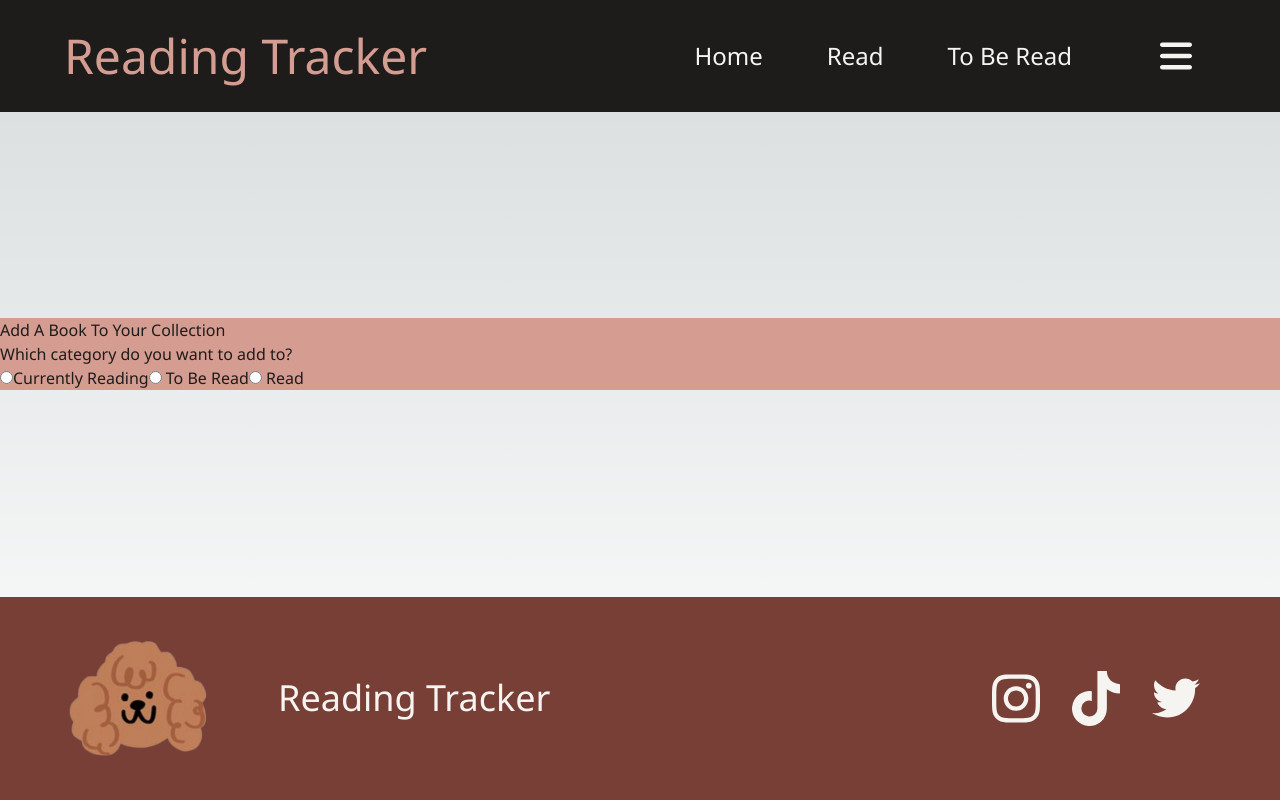
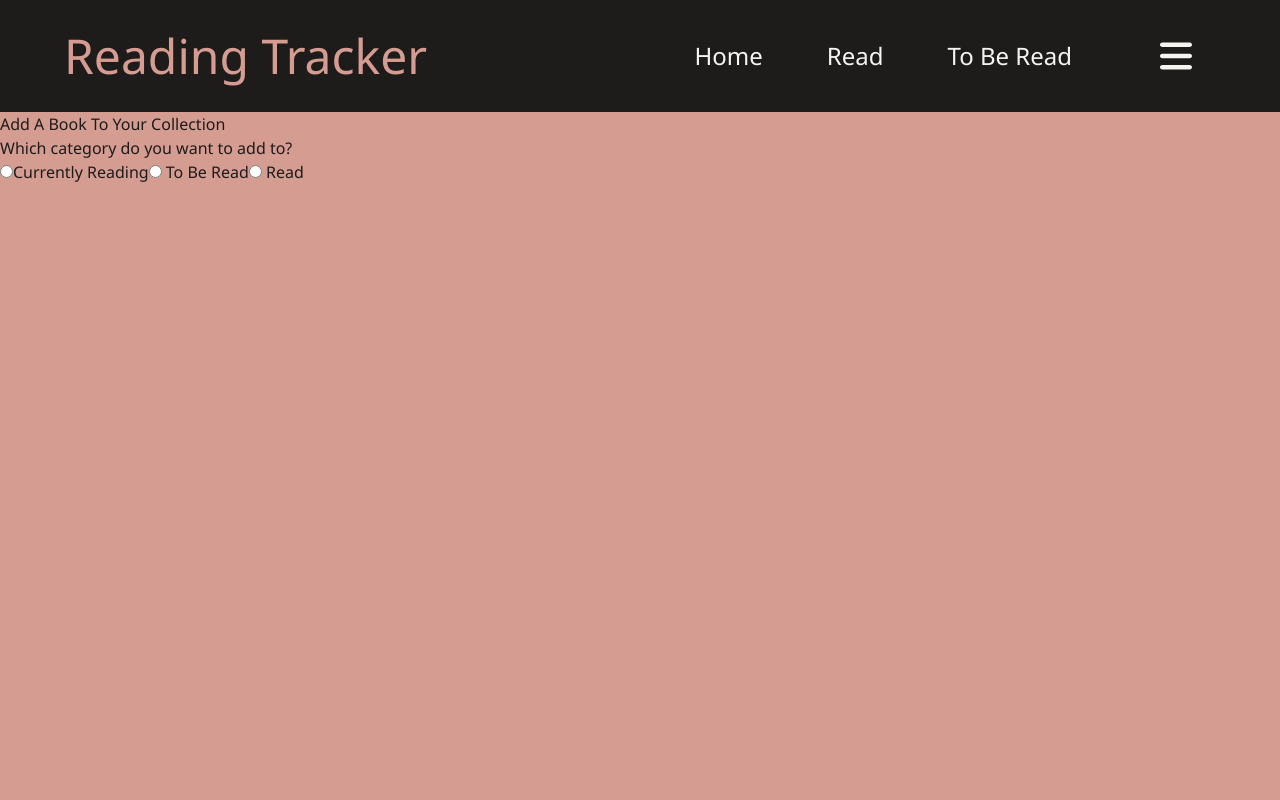
Before and after one commit to shadae-ellmers/my-reading, a Next.js app: page /add-book in a window 1280 px wide. Shown: the top 800 px of the page. Built offline with nearby package versions, Linux system fonts and the light colour scheme.

Commit message:
fix height on pages

```diff
--- a/app/add-book/page.tsx
+++ b/app/add-book/page.tsx
@@ -2,7 +2,7 @@ import { BookCategoryRadio } from '../../components/BookCategoryRadio'
 
 export default function Page() {
   return (
-    <div>
+    <div className="min-h-screen">
       <h1>Add A Book To Your Collection</h1>
       <h2>Which category do you want to add to?</h2>
       <BookCategoryRadio />
--- a/app/page.tsx
+++ b/app/page.tsx
@@ -7,7 +7,7 @@ export default async function Page() {
   const allCurrentBooks = await prisma.currentBooks.findMany()
 
   return (
-    <section>
+    <section className="min-h-screen">
       <div className="relative">
         <img
           src="studio.jpg"
--- a/app/read-books/page.tsx
+++ b/app/read-books/page.tsx
@@ -7,7 +7,7 @@ export default async function Page() {
   const allReadBooks = await prisma.readBooks.findMany()
 
   return (
-    <section>
+    <section className="min-h-screen">
       <div className="relative">
         <img
           src="studio.jpg"
--- a/app/tbr-books/page.tsx
+++ b/app/tbr-books/page.tsx
@@ -7,7 +7,7 @@ export default async function Page() {
   const allTbrBooks = await prisma.tbrBooks.findMany()
 
   return (
-    <section>
+    <section className="min-h-screen">
       <div className="relative">
         <img
           src="studio.jpg"
```
